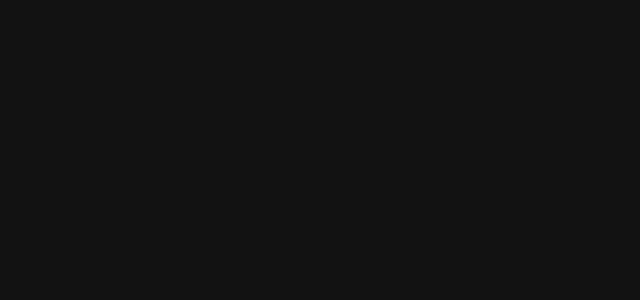
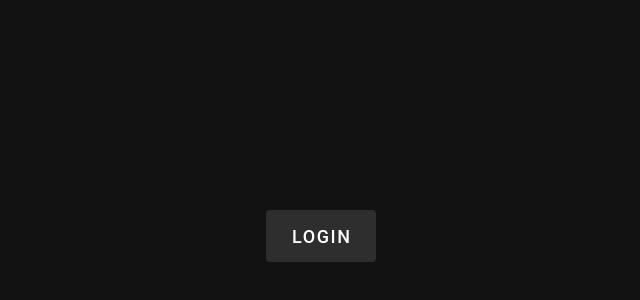
Before and after one commit to FloRide1/gedeair_frontend, a Vue app: page / in a window 1280 px wide. Shown: the part 164-464 px from the top of the page, without its empty margins (319-959 px from the left). Built offline with nearby package versions, Linux system fonts and the light colour scheme.

Commit message:
feat(home): Add centered Login Button

```diff
--- a/src/views/HomeView.vue
+++ b/src/views/HomeView.vue
@@ -1,5 +1,11 @@
 <script setup lang="ts"></script>
 
 <template>
-    <main></main>
+    <main>
+        <div
+            class="position-absolute d-flex align-center justify-center w-100 h-100"
+        >
+            <v-btn variant="tonal" size="x-large"> Login </v-btn>
+        </div>
+    </main>
 </template>
```
